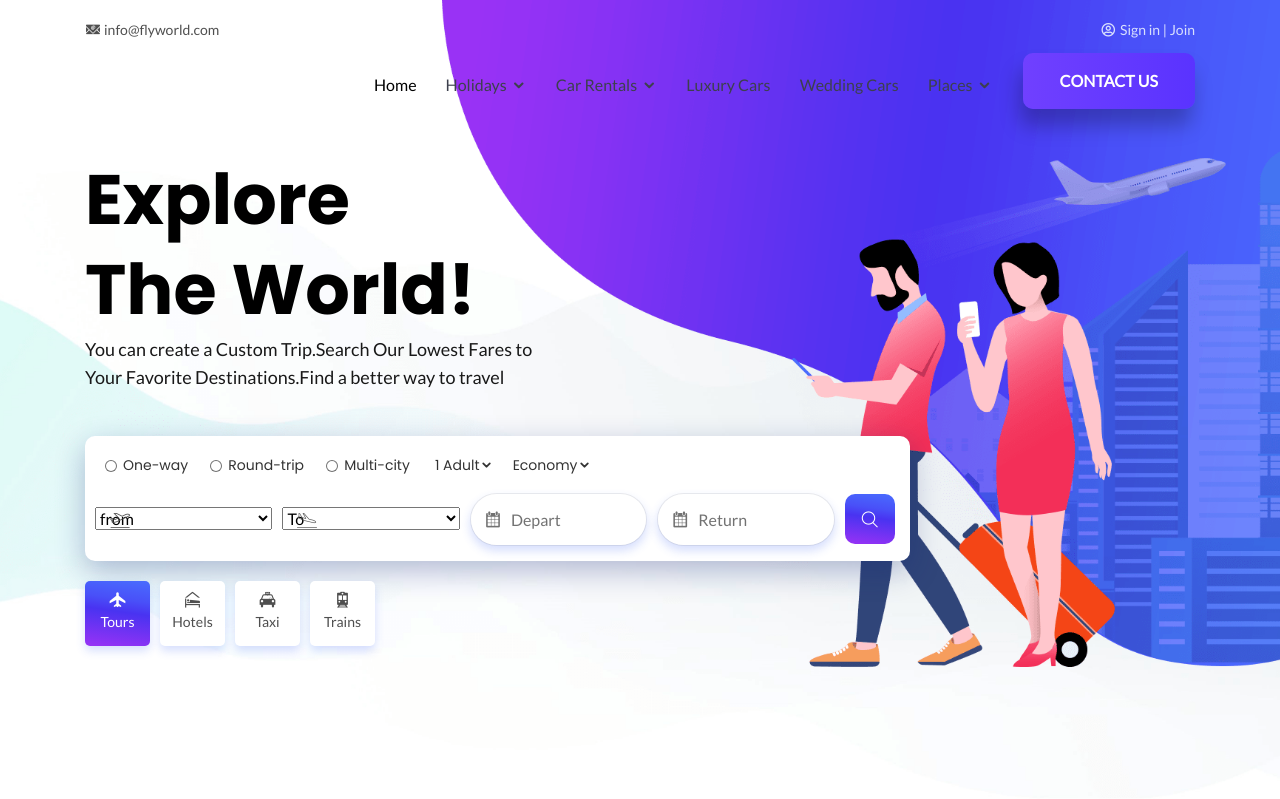
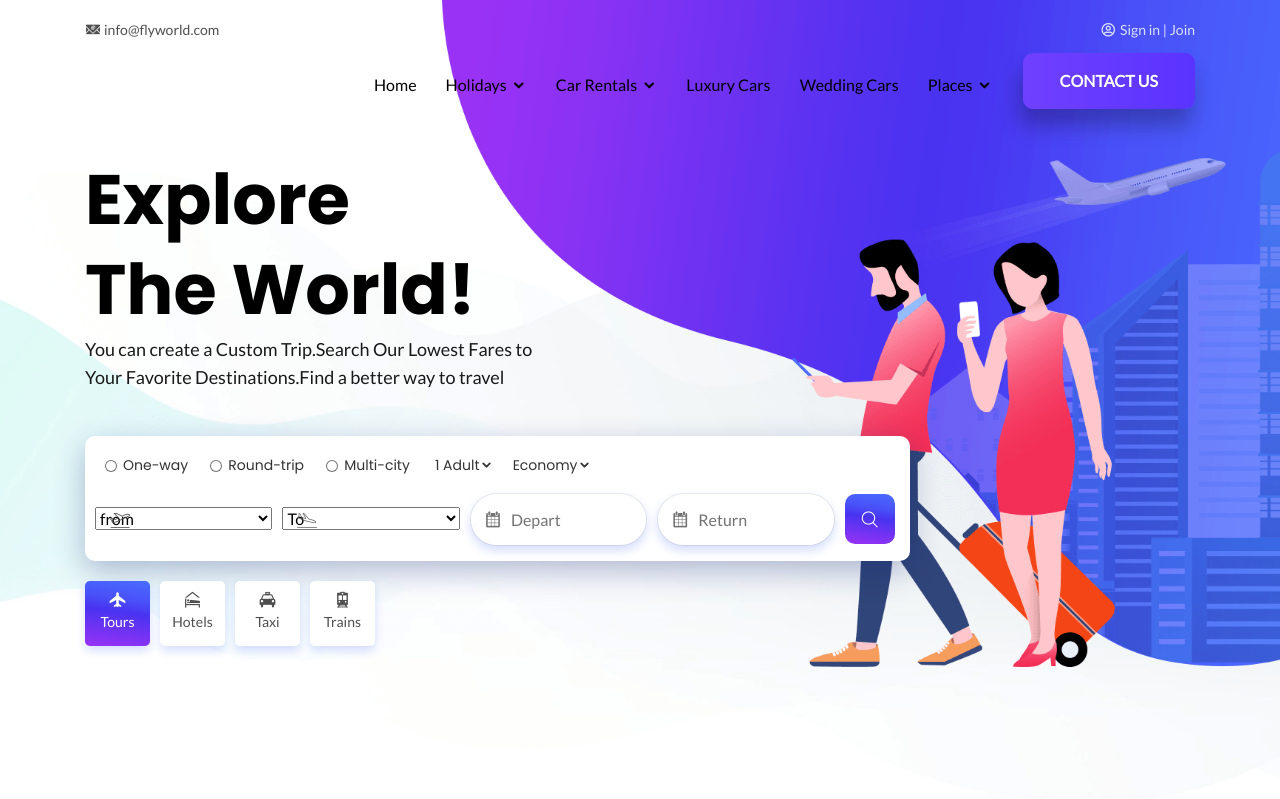
Before and after one commit to sumit735/flyworld, a PHP site: page / in a window 1280 px wide; the page is wider, and only the part inside the window is pictured. Shown: the top 799 px of that part. Run offline with PHP 8.4, Linux system fonts and the light colour scheme; some libraries are stand-ins or nearby versions.

Commit message:
updated nav color change code

```diff
--- a/index.php
+++ b/index.php
@@ -91,7 +91,7 @@
 <div class="main-menu">
     <ul>
         <li class="current-menu-item"><a href="#home" style="color: black;">Home</a></li>
-        <li class="menu-item-has-children"><a href="#">Holidays</a>
+        <li class="menu-item-has-children"><a href="#" style="color: black;">Holidays</a>
             <ul class="sub-menu">
                 <li class="menu-item-has-children"><a href="#">Home Pages</a>
                     <ul class="sub-menu">
@@ -110,7 +110,7 @@
             </ul>
         </li>
 
-        <li class="menu-item-has-children"><a href="#">Car Rentals</a>
+        <li class="menu-item-has-children"><a href="#" style="color: black;">Car Rentals</a>
             <ul class="sub-menu">
                 <li class="menu-item-has-children"><a href="#">Home Pages</a>
                     <ul class="sub-menu">
@@ -171,9 +171,9 @@
                 </li>
             </ul>
         </li>
-        <li><a href="service-1.html">Luxury Cars</a></li>
-        <li> <a href="blog.html">Wedding Cars</a></li>
-        <li class="menu-item-has-children"><a href="#">Places</a>
+        <li><a href="service-1.html" style="color: black;">Luxury Cars</a></li>
+        <li> <a href="blog.html" style="color: black;">Wedding Cars</a></li>
+        <li class="menu-item-has-children"><a href="#" style="color: black;">Places</a>
             <ul class="sub-menu">
                 <li class="menu-item-has-children"><a href="#">Home Pages</a>
                     <ul class="sub-menu">
```
